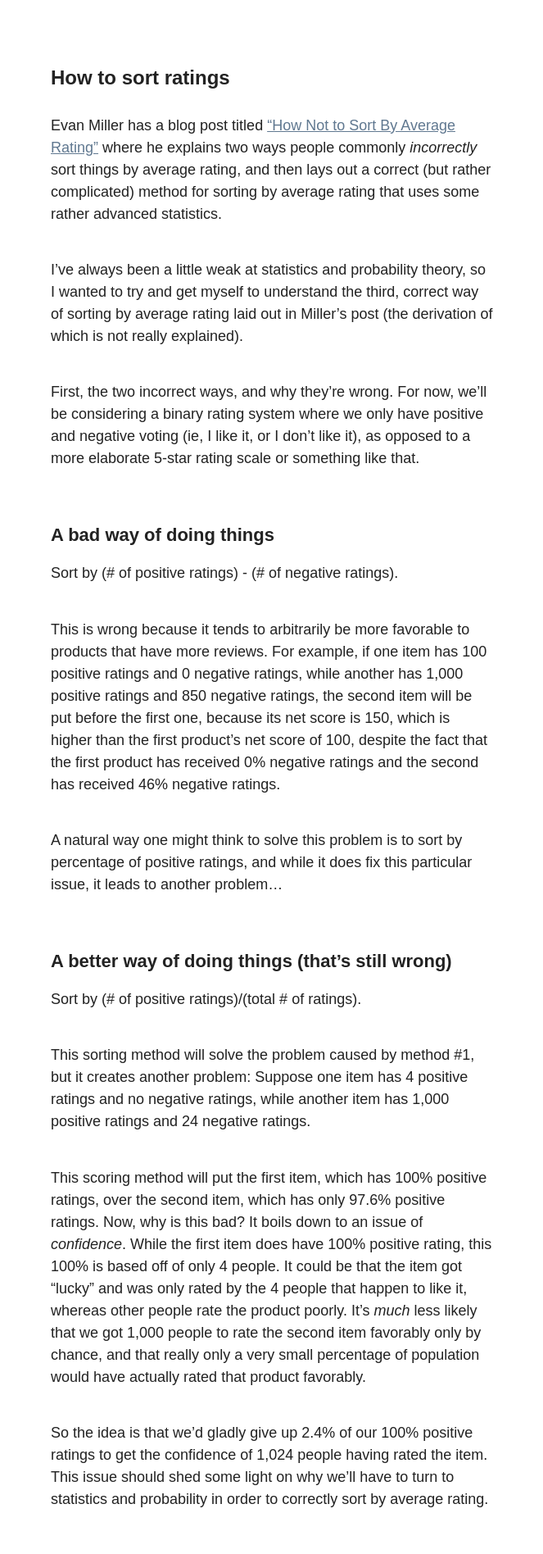
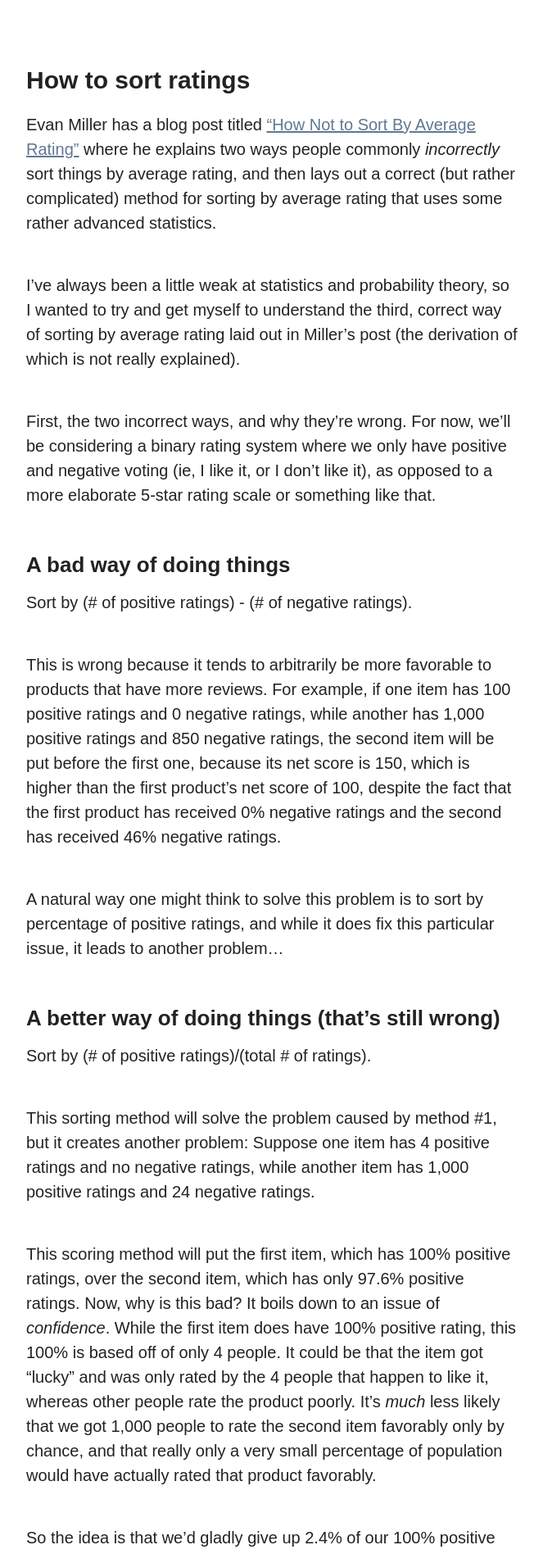
Before and after one commit to AlecBenzer/alecbenzer.github.com, a Jekyll site: the page built from _posts/2012-12-27-how-to-sort-ratings.md, in a window 1280 px wide. Shown: the top 1896 px of the page at 82% size, without its empty margins (308-971 px from the left). Built offline with Jekyll 4.4.1, drawn with Linux system fonts in a browser that asks for light colours; formulas are drawn with MathJax 3; comment, search, counter and statistics services are not loaded; some of the changed text lies outside the part shown.

Commit message:
Cray cray

```diff
--- a/css/style.css
+++ b/css/style.css
@@ -14,14 +14,14 @@ a:hover {
   margin: auto;
   width: 30em;
   font-family: "Arial", "Liberation Sans", "DejaVu Sans", sans-serif;
-  font-size: 18px; }
+  font-size: 20px; }
   #content p {
     margin-bottom: 2.3em;
     color: #222222;
     line-height: 1.5em; }
     #content p code {
       font-family: "Consolas", "Menlo", "Monaco", "Lucida Console", "Liberation Mono", "DejaVu Sans Mono", "Bitstream Vera Sans Mono", "Courier New", monospace;
-      font-size: 15px;
+      font-size: 17px;
       color: #222222; }
     #content p a:link, #content p a:visited {
       color: default;
@@ -35,7 +35,7 @@ a:hover {
     #content pre code {
       font-family: "Consolas", "Menlo", "Monaco", "Lucida Console", "Liberation Mono", "DejaVu Sans Mono", "Bitstream Vera Sans Mono", "Courier New", monospace;
       color: #222222;
-      font-size: 15px;
+      font-size: 17px;
       padding-bottom: 4px; }
   #content h1, #content h2 {
     font-family: "Arial", "Liberation Sans", "DejaVu Sans", sans-serif;
@@ -43,8 +43,8 @@ a:hover {
     font-weight: 700; }
   #content h1 {
     text-align: left;
-    margin-bottom: 30px;
-    font-size: 24px; }
+    margin-bottom: 20px;
+    font-size: 30px; }
     #content h1 a:link, #content h1 a:visited {
       color: #222222;
       text-decoration: none; }
@@ -54,11 +54,11 @@ a:hover {
     #content h1 small {
       display: block;
       font-weight: 400;
-      font-size: 17px; }
+      font-size: 19px; }
   #content h2 {
-    margin-bottom: 20px;
-    margin-top: 2.99em;
-    font-size: 22px; }
+    margin-bottom: 15px;
+    margin-top: 2.07em;
+    font-size: 26px; }
   #content ul, #content ol {
     margin-bottom: 2.3em;
     width: 30em;
@@ -85,7 +85,7 @@ a:hover {
   text-align: left; }
 
 #footnotes p {
-  font-size: 14.4px; }
+  font-size: 16px; }
 
 hr.sep {
   width: 50%;
```
Also changed, not shown: _posts/2012-12-27-how-to-sort-ratings.md (+1 -1 lines), css/style.scss (+7 -7 lines).
